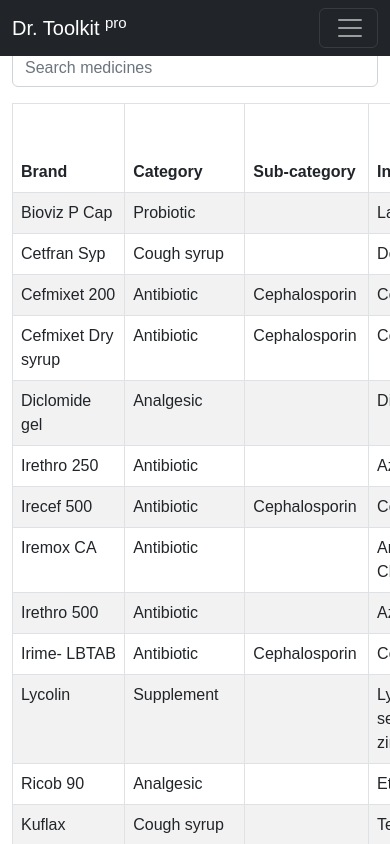
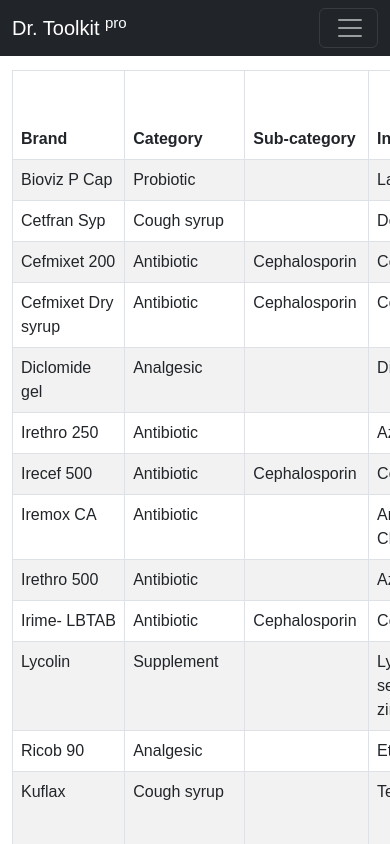
Before and after one commit to vikrantpayal/drtoolkit.pro, a React (Create React App) app: page /searchmedicines in a window 390 px wide. Shown: the top 844 px of the page. Built offline with nearby package versions, Linux system fonts and the light colour scheme.

Commit message:
pushed searchbox down for mobile view

```diff
--- a/src/components/SearchMedicines/index.js
+++ b/src/components/SearchMedicines/index.js
@@ -12,7 +12,6 @@
   render() {
     return (
       <>
-        <h1>Search Medicines</h1>
         <SearchBox />
       </>
     )
```
